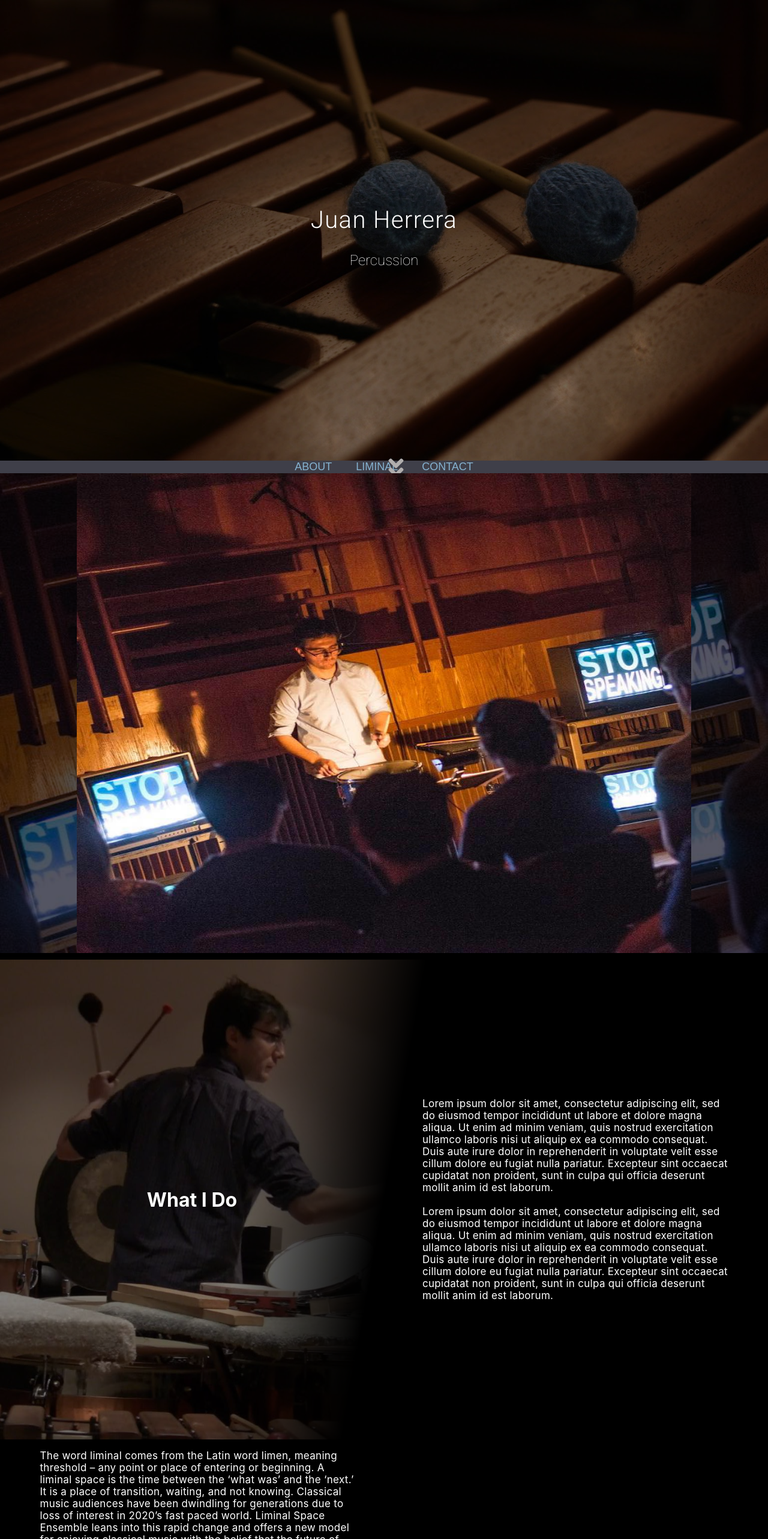
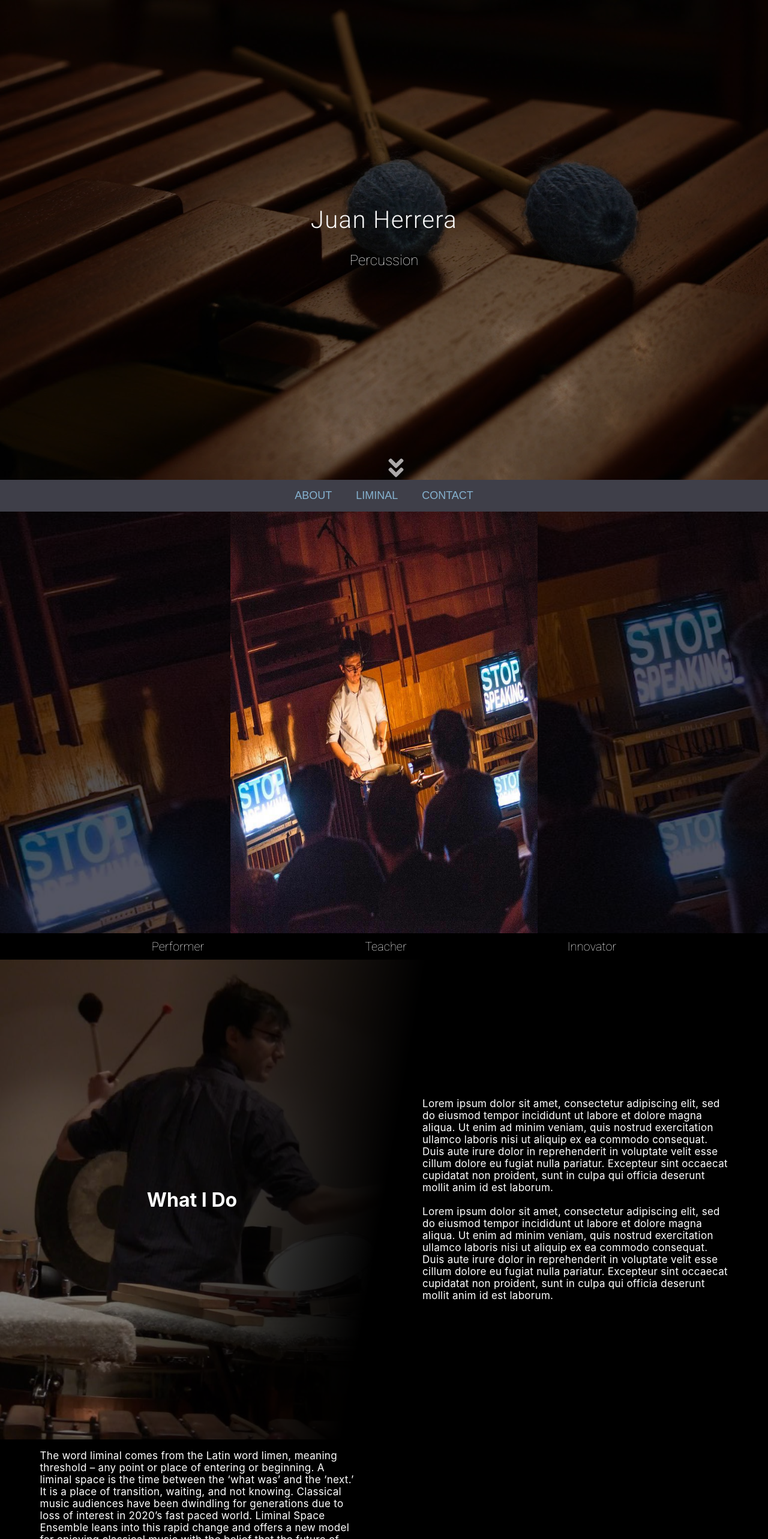
Before and after one commit to tommywu10/JuanHerrera, a React (Create React App) app: page / in a window 1280 px wide. Shown: the top 2566 px of the page at 60% size. Built offline with nearby package versions, Linux system fonts and the light colour scheme; a web font is replaced by a local one.

Commit message:
animated landing page

```diff
--- a/package.json
+++ b/package.json
@@ -15,11 +15,13 @@
     "@testing-library/user-event": "^12.6.3",
     "font-awesome": "^4.7.0",
     "react": "^17.0.1",
+    "react-animations": "^1.0.0",
     "react-dom": "^17.0.1",
     "react-icons": "^4.2.0",
     "react-router-dom": "^5.2.0",
     "react-scripts": "4.0.2",
     "react-scroll": "^1.8.1",
+    "styled-components": "^5.2.1",
     "web-vitals": "^1.1.0"
   },
   "scripts": {
--- a/public/index.html
+++ b/public/index.html
@@ -9,6 +9,10 @@
     />
     <link rel="shortcut icon" href="/favicon.ico" type="image/x-icon">
     <link rel="icon" href="/favicon.ico" type="image/x-icon">
+    <link
+    rel="stylesheet"
+    href="https://cdnjs.cloudflare.com/ajax/libs/animate.css/4.1.1/animate.min.css"
+  />
     <!--
       manifest.json provides metadata used when your web app is installed on a
       user's mobile device or desktop. See https://developers.google.com/web/fundamentals/web-app-manifest/
--- a/src/App.css
+++ b/src/App.css
@@ -69,6 +69,7 @@ html, body {
   align-items: center;
   height: 100%;
   font-family: var(--landing-page-font);
+  animation-duration: 8s;
 }
 
 .landing-page-text h1 {
@@ -423,6 +424,11 @@ html, body {
 }
 
 @media (min-width: 1280px) {
+
+  .home-main-container img {
+    width: 40%;
+    height: 100%;
+  }
   .nav-bar {
     display: inline;
     text-align: center;
@@ -434,7 +440,7 @@ html, body {
 
   .about-me-container {
     flex-direction: row;
-    background-image: linear-gradient(100deg, rgba(0,0,0,.5) 34%, rgba(0,0,0, 1) 50%, rgba(0,0,0,1) 100%), url('./images/percussion.jpg');
+    background-image: linear-gradient(100deg, rgba(0,0,0,.5) 20%, rgba(0,0,0, 1) 50%, rgba(0,0,0,1) 100%), url('./images/percussion.jpg');
     background-size: contain;
     background-repeat: no-repeat;
     background-blend-mode: multiply;
--- a/src/Components/About.js
+++ b/src/Components/About.js
@@ -1,9 +1,12 @@
 import React from 'react';
+import Header from './Header';
 import percussion from '../images/percussion.jpg'
 
 export default function About(){
+
     return (
         <div className="about-me-container" id="about">
+
             <div className="about-me-title">
                 <h1>What I Do</h1>
             </div>
@@ -14,5 +17,6 @@ export default function About(){
                 Lorem ipsum dolor sit amet, consectetur adipiscing elit, sed do eiusmod tempor incididunt ut labore et dolore magna aliqua. Ut enim ad minim veniam, quis nostrud exercitation ullamco laboris nisi ut aliquip ex ea commodo consequat. Duis aute irure dolor in reprehenderit in voluptate velit esse cillum dolore eu fugiat nulla pariatur. Excepteur sint occaecat cupidatat non proident, sunt in culpa qui officia deserunt mollit anim id est laborum. </p>
             </div>
         </div>
+
     )
 }
--- a/src/Components/LandingPage.js
+++ b/src/Components/LandingPage.js
@@ -1,12 +1,14 @@
 import React from 'react'
 import {FaAngleDoubleDown} from "react-icons/fa"
 import {Link} from "react-scroll"
+import {fadeIn} from 'react-animations'
+import styled from 'styled-components'
 
 export default function LandingPage(){
 
     return (
         <div className="landing-page-container">
-            <div className="landing-page-text">
+            <div className="landing-page-text animate__animated animate__fadeIn">
                 <h1>Juan Herrera</h1>
                 <h2>Percussion</h2>
                 <Link to="home-main" className="down-arrow" spy={true} smooth={true} duration={1000}><FaAngleDoubleDown id="landing-page-arrow"/></Link>
```
Also changed, not shown: 1 other file (tests, documents, lock files or other folders).
